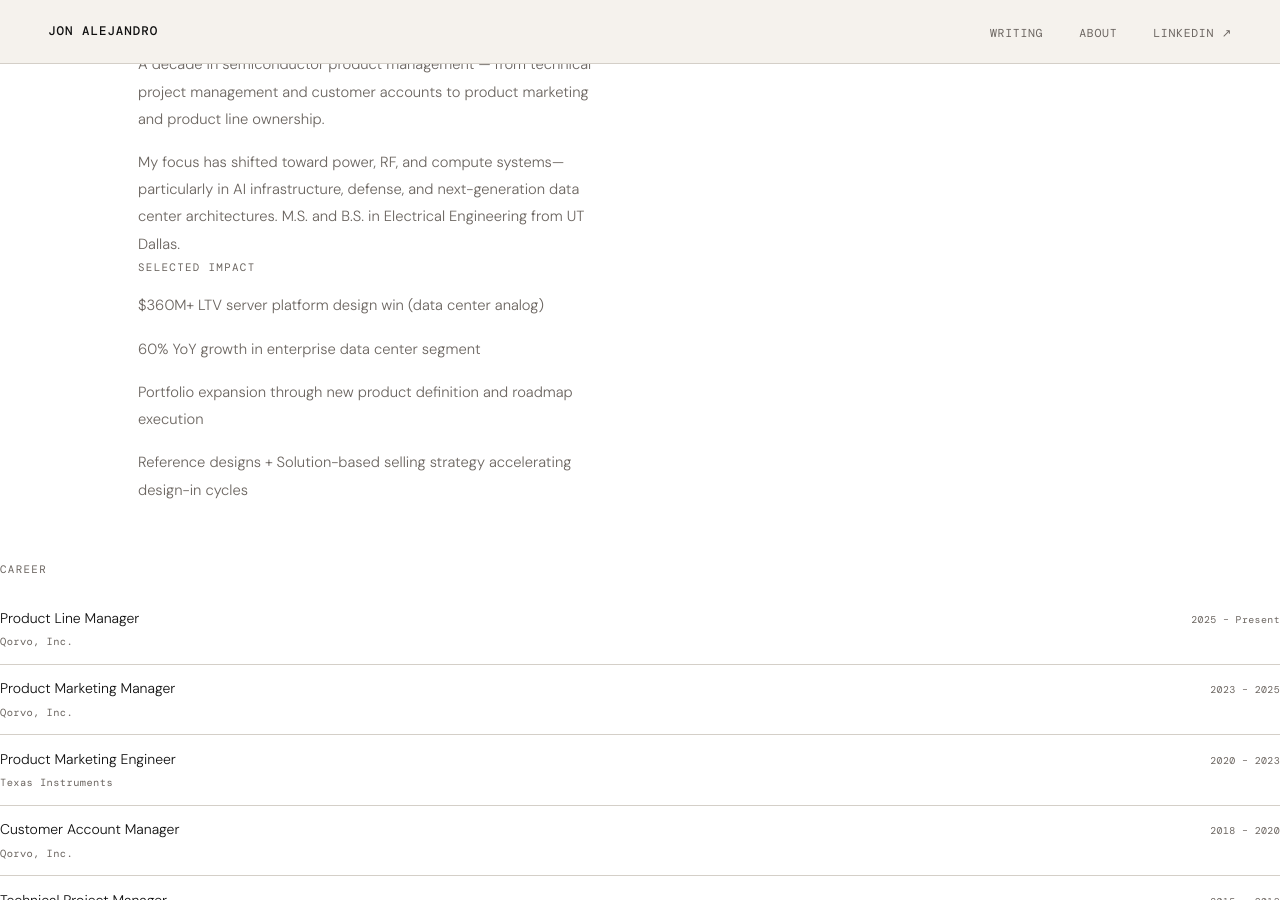
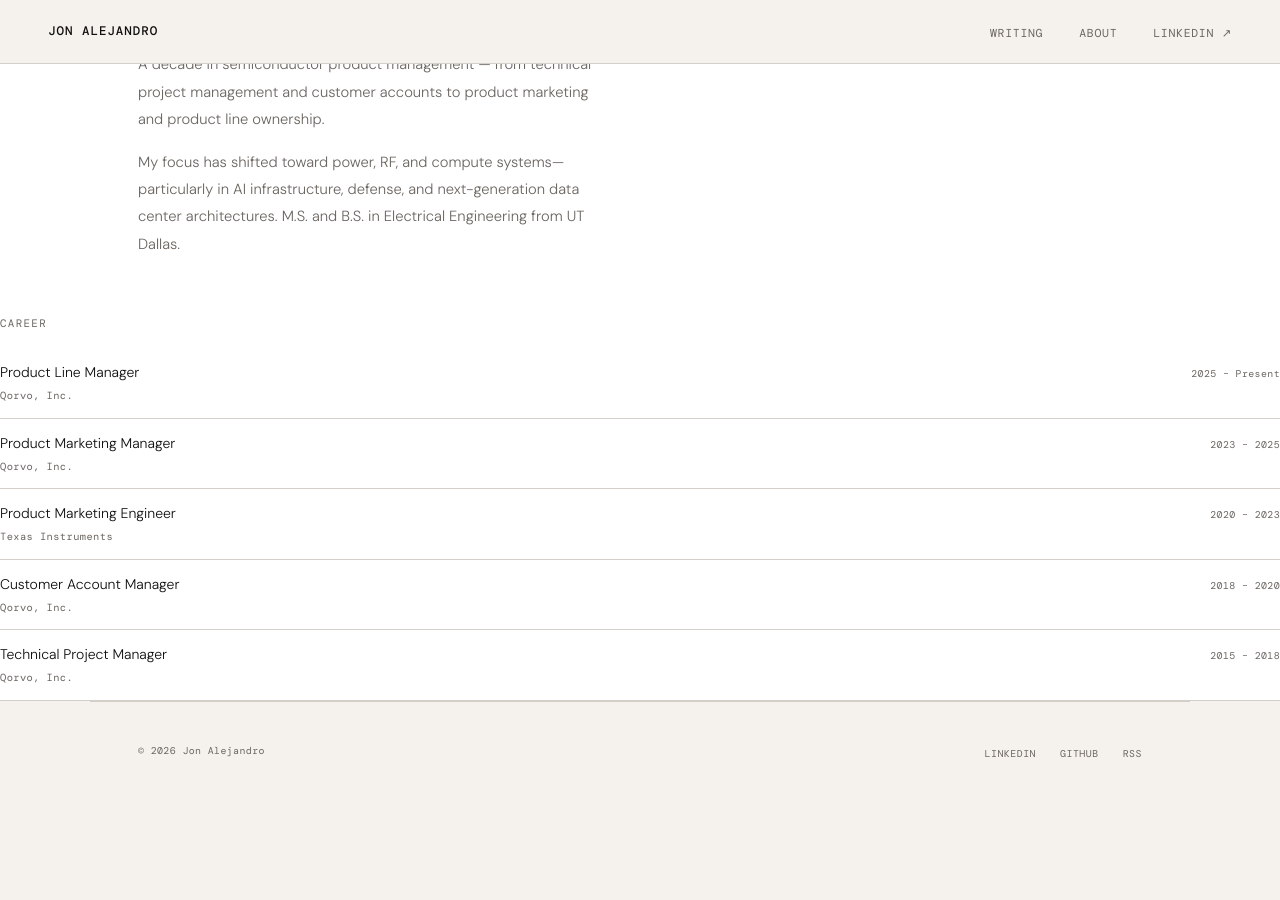
Before and after one commit to jonalejandro/jonalejandro.github.io, a Jekyll site: the page built from index.html, in a window 1280 px wide and 900 px high, scrolled down 1484 px. Built offline with Jekyll 4.4.1, drawn with Linux system fonts in a browser that asks for light colours; after the commit the page ends 2285 px from its top, so only the background shows below that.

Commit message:
Update index.html

```diff
--- a/index.html
+++ b/index.html
@@ -256,11 +256,6 @@ layout: none
       <div class="about-label">Background</div>
       <p class="about-text">A decade in semiconductor product management — from technical project management and customer accounts to product marketing and product line ownership.</p>
       <p class="about-text">My focus has shifted toward power, RF, and compute systems—particularly in AI infrastructure, defense, and next-generation data center architectures. M.S. and B.S. in Electrical Engineering from UT Dallas.</p>
-      <div class="about-label">Selected Impact</div>
-      <p class="about-text">$360M+ LTV server platform design win (data center analog)</p>
-      <p class="about-text">60% YoY growth in enterprise data center segment</p>
-      <p class="about-text">Portfolio expansion through new product definition and roadmap execution</p>
-      <p class="about-text">Reference designs + Solution-based selling strategy accelerating design-in cycles</p>
     </div>
     </div>
     <div>
```
